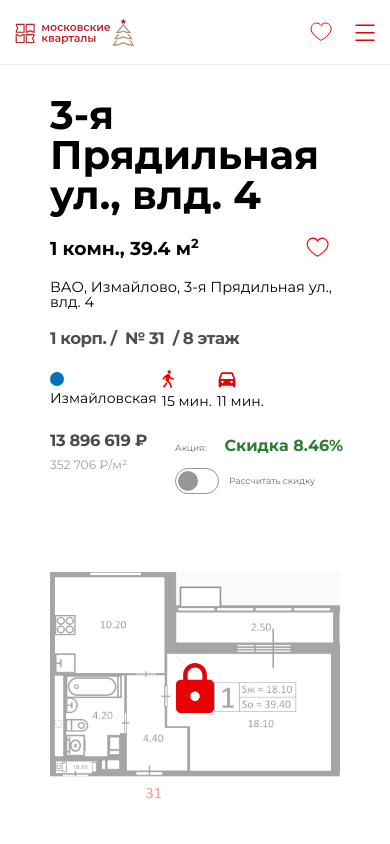
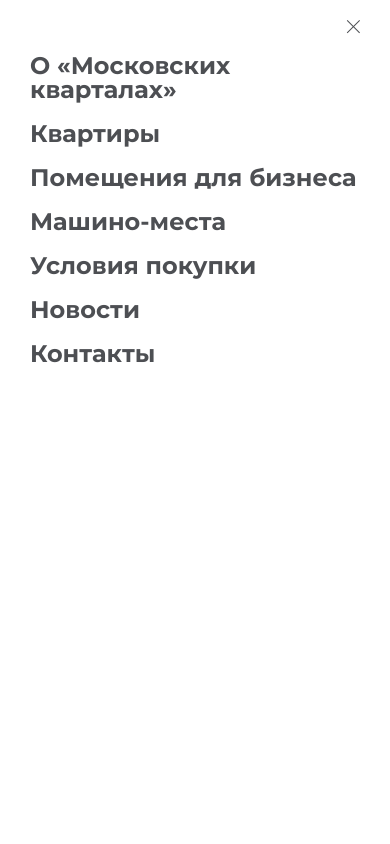
Before and after one commit to AksiDimon/mosKvartal, a Next.js app: page / in a window 390 px wide. Both pictures are taken after a click on the button 365 px from the left and 32 px from the top of the page. Shown: the top 844 px of the page. Built offline with nearby package versions, Linux system fonts and the light colour scheme.

Commit message:
made mobile menu

```diff
--- a/src/app/page.tsx
+++ b/src/app/page.tsx
@@ -5,14 +5,12 @@
 import FlatCard from '../components/flat/FlatCard';
 import Footer from '../components/layout/Footer';
 import Header from '../components/layout/Header';
-import MobileMenu from '../components/layout/MobileMenu';
 import styles from './page.module.css';
 
 const Page = () => {
   return (
     <>
       <div id="panel"></div>
-      <MobileMenu />
       <Header />
 
       <main className={`${styles.page} uk-overflow-hidden open_obj_page`}>
--- a/src/components/layout/Header.tsx
+++ b/src/components/layout/Header.tsx
@@ -1,13 +1,20 @@
 'use client';
 
+import { useState } from 'react';
+
 import { useLikes } from '../../contexts/LikeContext';
+import MobileMenu from './MobileMenu';
 import styles from './Header.module.css';
-// import Container from '@/components/shared/Container/Container';
 
 export default function Header() {
   const { likes, setLikes } = useLikes();
+  const [isMobileMenuOpen, setIsMobileMenuOpen] = useState(false);
+
+  const openMobileMenu = () => setIsMobileMenuOpen(true);
+  const closeMobileMenu = () => setIsMobileMenuOpen(false);
 
   return (
+    <>
       <header className={styles.header}>
         <div className={styles.container}>
           <div className={styles.row}>
@@ -52,12 +59,20 @@
                 <div className={styles.like} />
                 {likes > 0 && <span className={styles.likeBadge}>{likes}</span>}
               </button>
-            <button className={styles.burger} type="button" aria-label="Меню">
+              <button
+                className={styles.burger}
+                type="button"
+                aria-label="Меню"
+                onClick={openMobileMenu}
+              >
                 <div className={styles.burgerImg} />
               </button>
             </div>
           </div>
         </div>
       </header>
+
+      <MobileMenu isOpen={isMobileMenuOpen} onClose={closeMobileMenu} />
+    </>
   );
 }
--- a/src/components/layout/MobileMenu.module.css
+++ b/src/components/layout/MobileMenu.module.css
@@ -14,6 +14,11 @@
   visibility: hidden;
 }
 
+.mobile-menu.open {
+  opacity: 1;
+  visibility: visible;
+}
+
 .mobile-menu > .mobile-menu__in {
   display: flex;
   flex-direction: column;
@@ -24,11 +29,18 @@
 .mobile-menu > .mobile-menu__in > .mobile-menu__close {
   display: flex;
   justify-content: flex-end;
+  background: none;
+  border: none;
+  padding: 0;
+  margin-left: auto;
+  cursor: pointer;
 }
 
 .mobile-menu > .mobile-menu__in > .menu__item {
   font-size: 24px;
   font-weight: 700;
+  text-decoration: none;
+  color: #4d4f53;
 }
 
 .mobile-menu > .mobile-menu__in > .menu__item:hover {
--- a/src/components/layout/MobileMenu.tsx
+++ b/src/components/layout/MobileMenu.tsx
@@ -1,11 +1,28 @@
+'use client';
 import styles from './MobileMenu.module.css';
+/* eslint-disable @next/next/no-img-element */
 
-const MobileMenu = () => (
-  <div className={styles['mobile-menu']}>
+// import styles from './MobileMenu.module.css';
+
+type MobileMenuProps = {
+  isOpen: boolean;
+  onClose: () => void;
+};
+
+const MobileMenu = ({ isOpen, onClose }: MobileMenuProps) => (
+  <div
+    className={`${styles['mobile-menu']} ${isOpen ? styles.open : ''}`}
+    aria-hidden={!isOpen}
+  >
     <div className={styles['mobile-menu__in']}>
-      <div className={styles['mobile-menu__close']}>
-        <img src="../assets/menu_close.svg" alt="menu_close.svg" />
-      </div>
+      <button
+        className={styles['mobile-menu__close']}
+        type="button"
+        aria-label="Закрыть меню"
+        onClick={onClose}
+      >
+        <img src="/assets/menu_close.svg" alt="Закрыть меню" />
+      </button>
       <a className={styles['menu__item']} href="/o-moskovskikh-kvartalakh/">
         О «Московских кварталах»
       </a>
```
Lines whose indentation alone changed are shown as unchanged.
